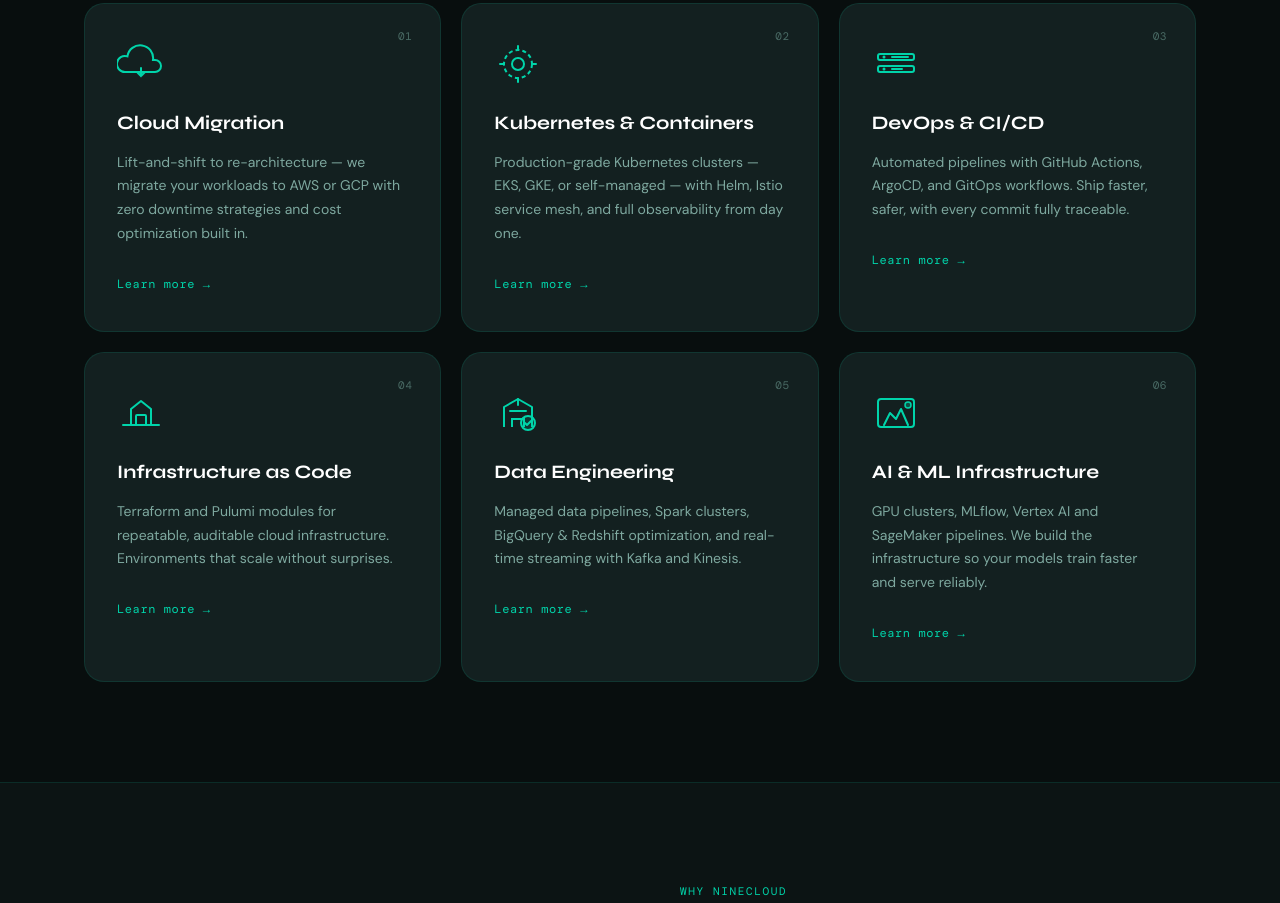
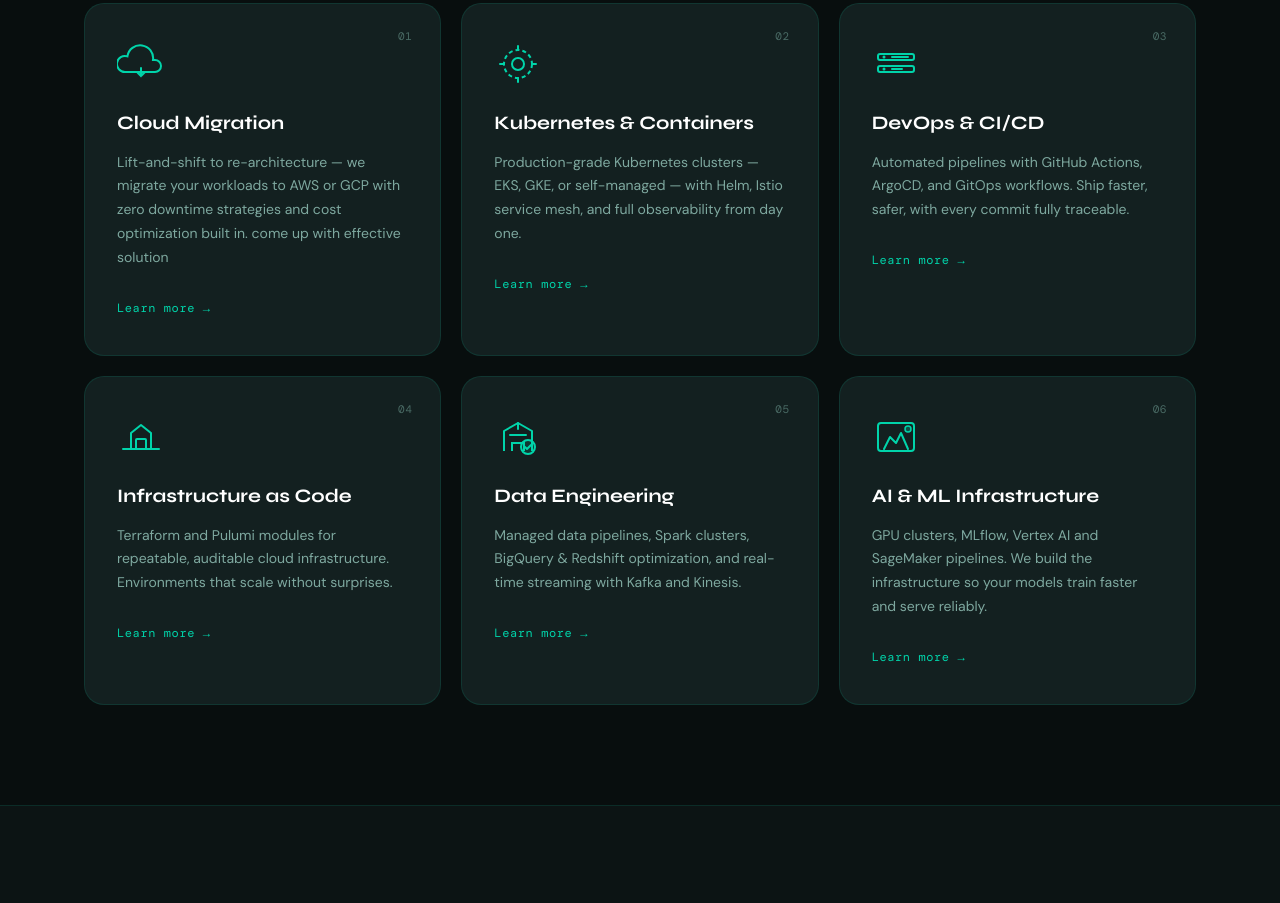
Before and after one commit to Rchandrakanth/fournine-app, a plain HTML site: page index.html in a window 1280 px wide. Shown: the part 1422-2325 px from the top of the page. Drawn offline with nearby package versions, Linux system fonts and the light colour scheme; a web font is replaced by a local one.

Commit message:
added cloud migration text

```diff
--- a/index.html
+++ b/index.html
@@ -127,7 +127,7 @@
             <svg viewBox="0 0 48 48" fill="none"><path d="M8 32a8 8 0 1 1 2.4-15.6A12 12 0 0 1 36 20h2a6 6 0 0 1 0 12H8z" stroke="currentColor" stroke-width="2"/><path d="M24 28v8m-4-4 4 4 4-4" stroke="currentColor" stroke-width="2" stroke-linecap="round"/></svg>
           </div>
           <h3>Cloud Migration</h3>
-          <p>Lift-and-shift to re-architecture — we migrate your workloads to AWS or GCP with zero downtime strategies and cost optimization built in.</p>
+          <p>Lift-and-shift to re-architecture — we migrate your workloads to AWS or GCP with zero downtime strategies and cost optimization built in. come up with effective solution</p>
           <a href="#contact" class="card__link">Learn more →</a>
         </div>
 
```
